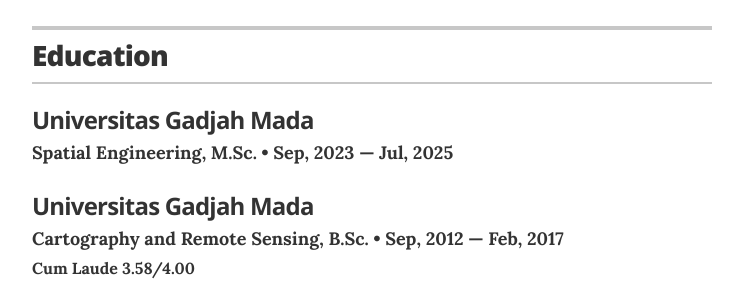
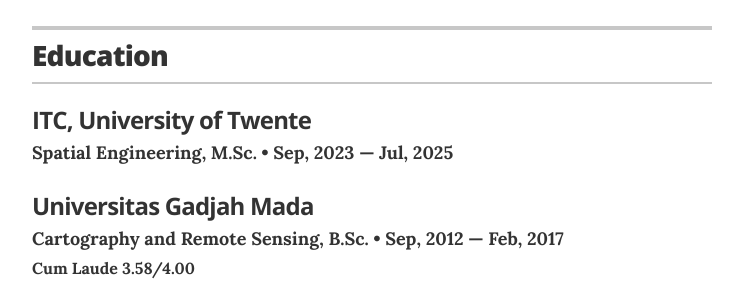
Before and after one commit to sawungrana/sawungrana.github.io, a Jekyll site: the page built from docs/index.html, in a window 1280 px wide and 900 px high, scrolled down 4247 px. Shown: the part 157-452 px from the top of the window, without its empty margins (268-1011 px from the left). Built offline with Jekyll 4.4.1, drawn with Linux system fonts in a browser that asks for light colours.

Commit message:
Update education.yml

```diff
--- a/docs/_data/education.yml
+++ b/docs/_data/education.yml
@@ -1,6 +1,6 @@
 # Degree
 - degree: Spatial Engineering, M.Sc.
-  uni: Universitas Gadjah Mada
+  uni: ITC, University of Twente
   year: Sep, 2023 &mdash; Jul, 2025
 
 - degree: Cartography and Remote Sensing, B.Sc.
```
